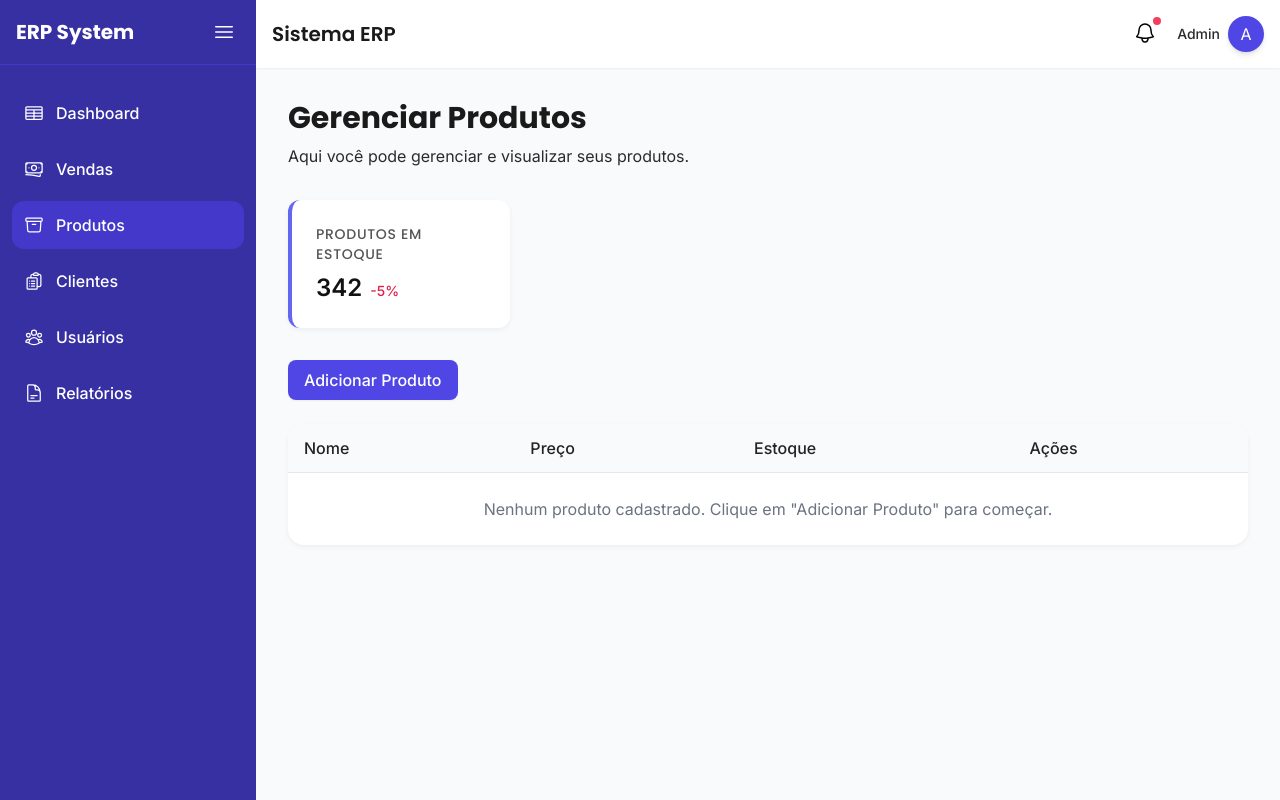
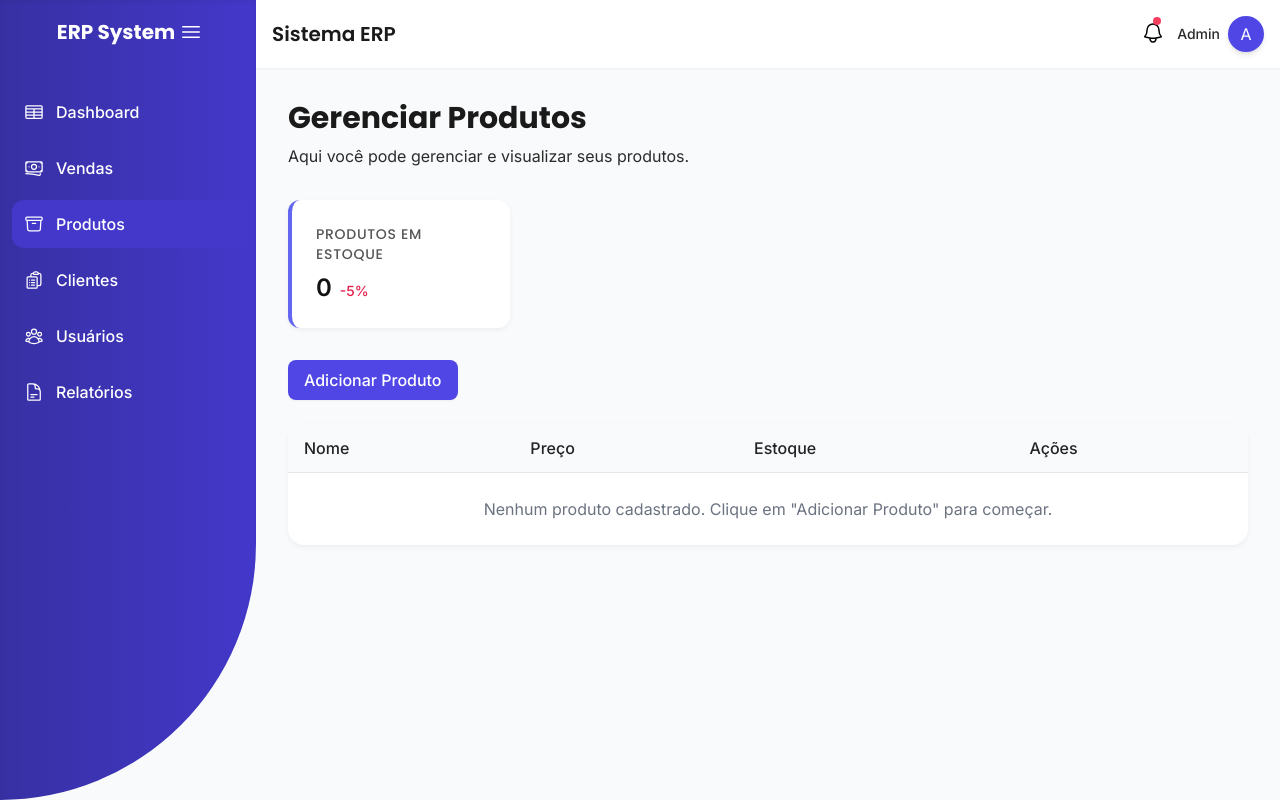
Before and after one commit to N1katine/ERP-Dashboard, a React (Vite) app: page /produtos in a window 1280 px wide. Built offline with nearby package versions, Linux system fonts and the light colour scheme.

Commit message:
feat: enhance sidebar styles and update product metrics display 📊

```diff
--- a/src/components/layout/MainLayout.module.css
+++ b/src/components/layout/MainLayout.module.css
@@ -3,7 +3,7 @@
 }
 
 .sidebar {
-  @apply bg-primary-800 text-white transition-all duration-300 ease-in-out shadow-lg;
+  @apply bg-gradient-to-r from-primary-800 to-primary-700 text-white transition-all duration-300 ease-in-out shadow-inner rounded-ee-full;
 }
 
 .sidebarOpen {
@@ -11,11 +11,11 @@
 }
 
 .sidebarClosed {
-  @apply w-20;
+  @apply min-w-20 w-auto;
 }
 
 .sidebarHeader {
-  @apply p-4 flex items-center justify-between border-b border-primary-700;
+  @apply p-4 flex items-center justify-center;
 }
 
 .sidebarTitle {
@@ -105,6 +105,7 @@
 .toggleIcon {
   width: 24px;
   height: 24px;
+  margin-right: -8px;
   transition: transform 0.3s ease;
 }
 
--- a/src/components/pages/Produtos.tsx
+++ b/src/components/pages/Produtos.tsx
@@ -78,14 +78,21 @@ const Produtos: React.FC = () => {
   }
 
   const metrics = [
-    { title: 'Produtos em Estoque', value: '342', change: '-5%', trend: 'down' }
+    {
+      title: 'Produtos em Estoque',
+      value: products.length,
+      change: '-5%',
+      trend: 'down',
+    },
   ]
 
   return (
     <div className={styles.container}>
       <div className={styles.headerSection}>
         <h2 className={styles.title}>Gerenciar Produtos</h2>
-          <p className={styles.subtitle}>Aqui você pode gerenciar e visualizar seus produtos.</p>
+        <p className={styles.subtitle}>
+          Aqui você pode gerenciar e visualizar seus produtos.
+        </p>
       </div>
 
       {/* Metrics Cards */}
@@ -95,7 +102,9 @@ const Produtos: React.FC = () => {
             <h3 className={styles.metricTitle}>{metric.title}</h3>
             <div className={styles.metricValue}>
               <p className={styles.metricNumber}>{metric.value}</p>
-              <span className={`${styles.metricChange} ${metric.trend === 'up' ? styles.metricUp : styles.metricDown}`}>
+              <span
+                className={`${styles.metricChange} ${metric.trend === 'up' ? styles.metricUp : styles.metricDown}`}
+              >
                 {metric.change}
               </span>
             </div>
```
Lines whose indentation alone changed are shown as unchanged.
